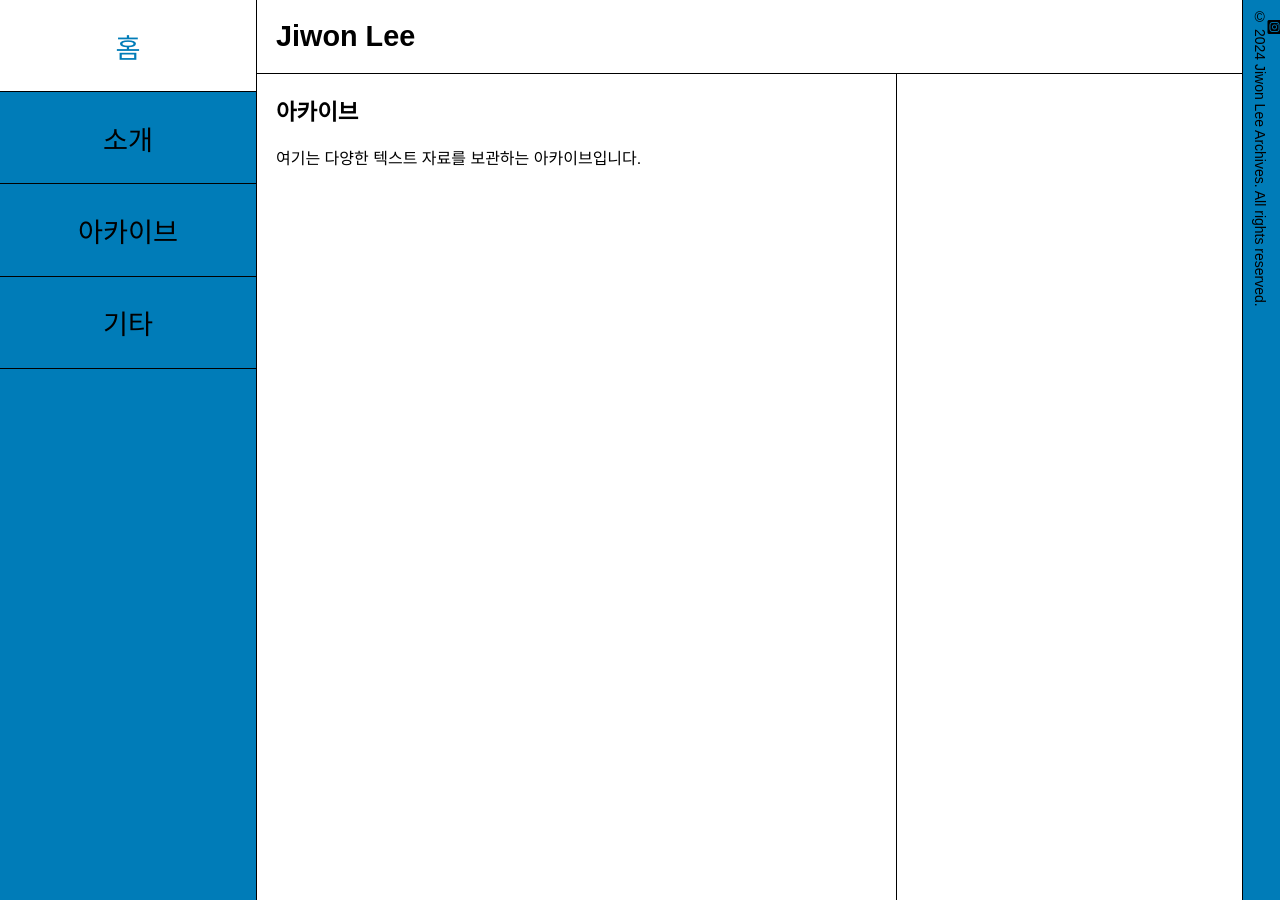
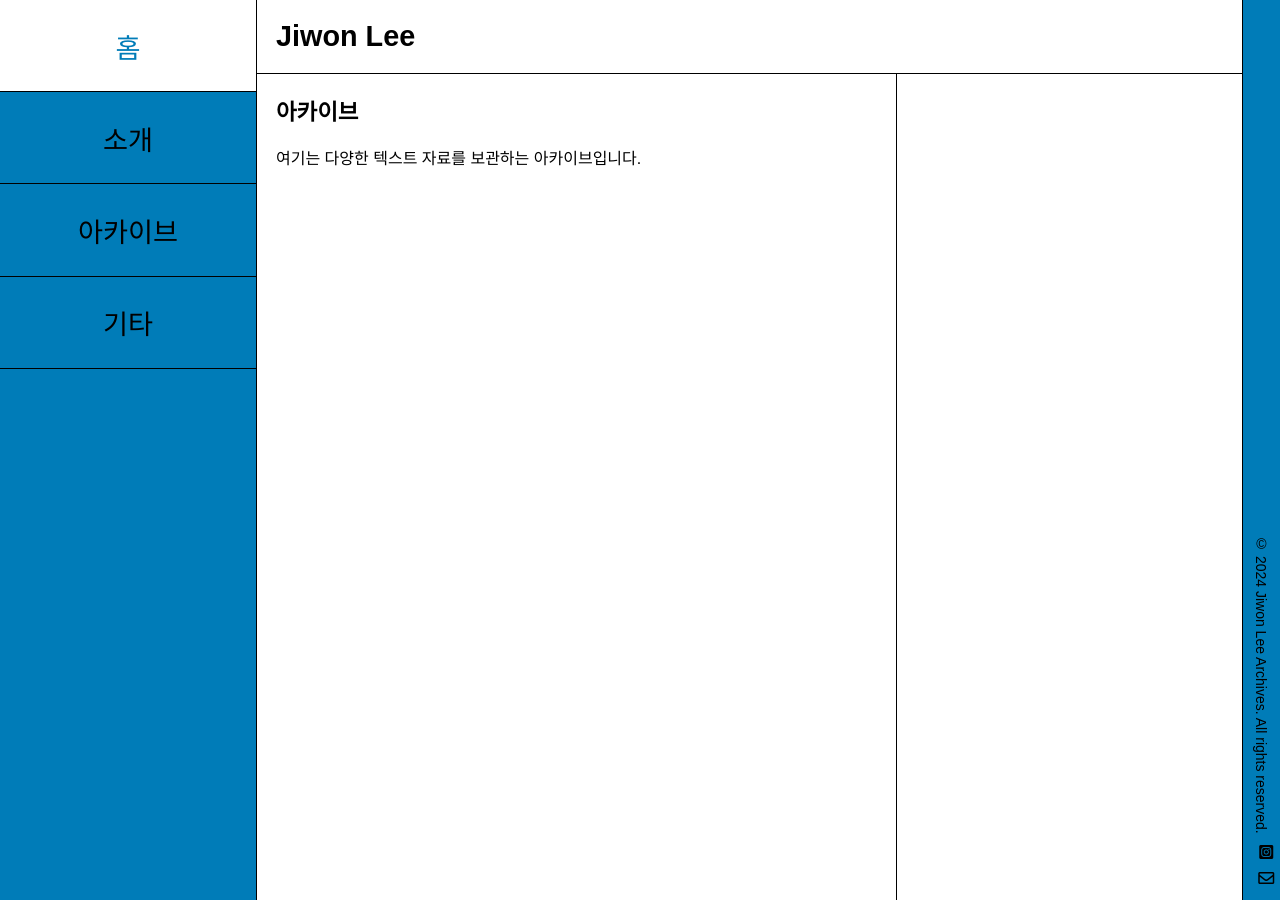
Before and after one commit to LfayeJ/archives, a Jekyll site: the page built from index.html, in a window 1280 px wide and 900 px high. Built offline with Jekyll 4.4.1, drawn with Linux system fonts in a browser that asks for light colours; some web fonts are replaced.

Commit message:
Update styles.css

```diff
--- a/assets/css/styles.css
+++ b/assets/css/styles.css
@@ -97,15 +97,25 @@ h1, h2 {
   width: 3vw;
   height: 100%;
   padding: 0.7vw;
+  flex-direction: column;
+  justify-content: flex-end; /* Flexbox를 사용하여 요소를 아래로 정렬 */
+  align-items: center;
   border-left: 1px solid var(--border-color);
   box-sizing: border-box;
 }
 
+.additional-side-menu span, .additional-side-menu a {
+  display: inline-flex; /* Flexbox를 사용하여 요소를 가로로 정렬 */
+  align-items: center; /* 요소를 수직 중앙에 정렬 */
+  margin: 5px 0;
+}
+
 .additional-side-menu a {
-  margin: 10px 0;
+  margin-left: 10px; /* 아이콘 사이에 간격 추가 */
 }
 
 .side-title {
+  white-space: nowrap; /* 텍스트 줄 바꿈 방지 */
   writing-mode: vertical-lr;
   font-size: 14px;
 }
```
